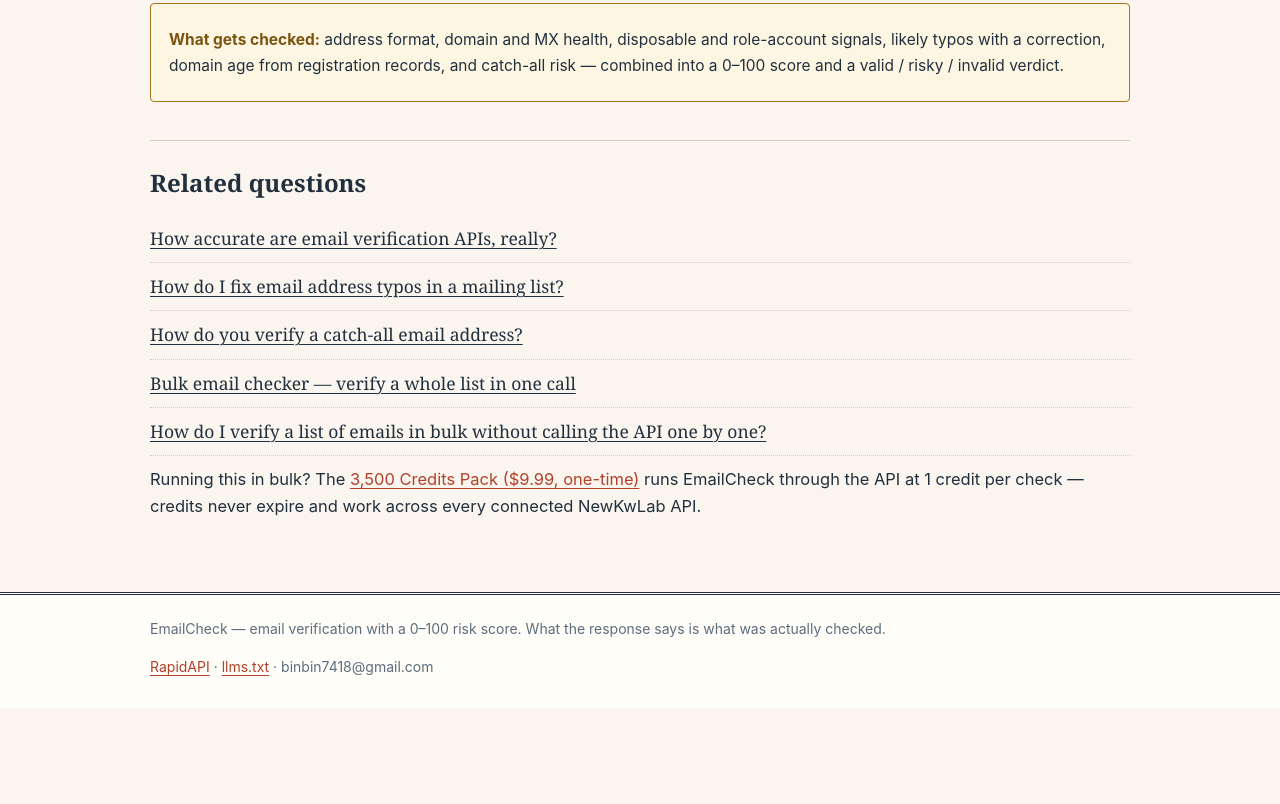
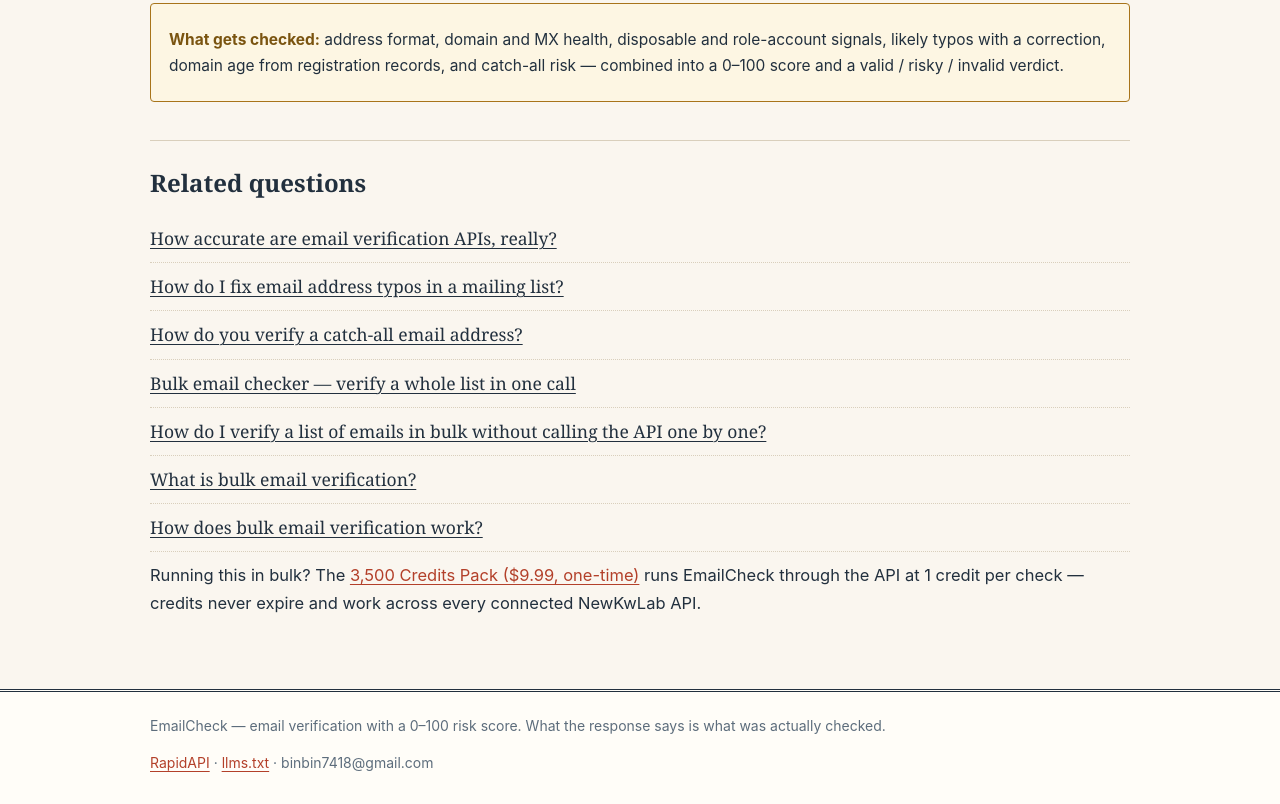
Before and after one commit to binbin7418-dotcom/emd-emailcheck-site, a plain HTML site: page questions/how-accurate-is-bulk-email-verification/index.html in a window 1280 px wide. Shown: the part 1562-2366 px from the top of the page. Before the commit the page ends 2270 px from the top, so only its background shows below. Drawn offline with Linux system fonts and the light colour scheme.

Commit message:
SEO cluster pages 2026-11-19

```diff
--- a/questions/how-accurate-is-bulk-email-verification/index.html
+++ b/questions/how-accurate-is-bulk-email-verification/index.html
@@ -104,6 +104,8 @@
     <li><a href="../how-to-verify-catch-all-email-addresses/">How do you verify a catch-all email address?</a></li>
     <li><a href="../../bulk-email-checker/">Bulk email checker — verify a whole list in one call</a></li>
     <li><a href="../verify-a-list-of-emails-in-bulk/">How do I verify a list of emails in bulk without calling the API one by one?</a></li>
+    <li><a href="../what-is-bulk-email-verification/">What is bulk email verification?</a></li>
+    <li><a href="../how-does-bulk-email-verification-work/">How does bulk email verification work?</a></li>
   </ul>
   <p class="le">Running this in bulk? The <a href="https://binbinster.gumroad.com/l/newkwlab-credits-3500" rel="noopener">3,500 Credits Pack ($9.99, one-time)</a> runs EmailCheck through the API at 1 credit per check — credits never expire and work across every connected NewKwLab API.</p>
   <p class="lz">要批量跑？<a href="https://binbinster.gumroad.com/l/newkwlab-credits-3500" rel="noopener">3,500 积分包（$9.99，一次性）</a>通过 API 跑 EmailCheck，每次扣 1 分——积分永不过期，在全部已接入的 NewKwLab API 通用。</p>
```
